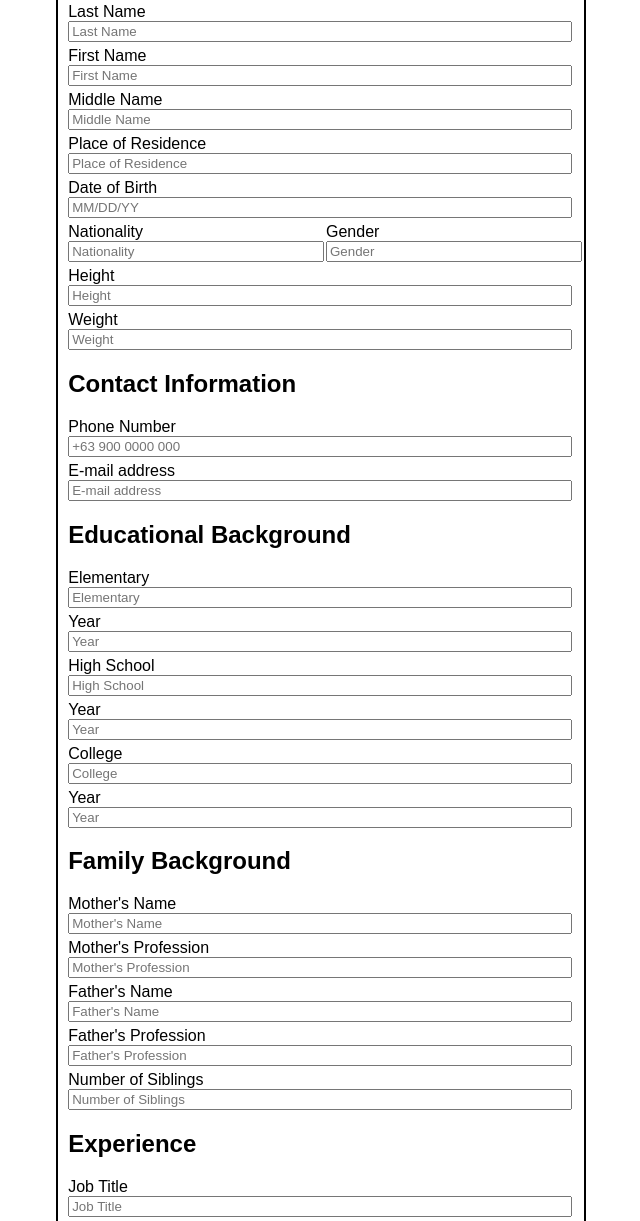
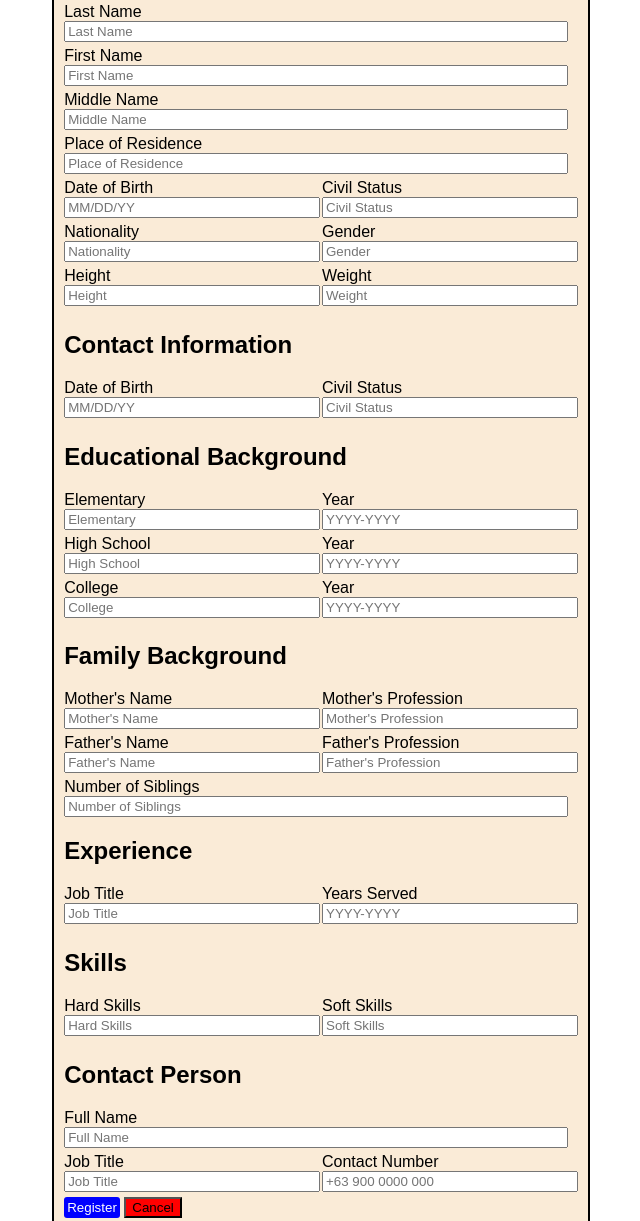
Before and after one commit to canvapro2022kc/canvapro2022kc.github.io, a plain HTML site: page f3/index.html in a window 1280 px wide. Shown: the part 87-1308 px from the top of the page, without its empty margins (319-959 px from the left). Drawn offline with Linux system fonts and the light colour scheme.

Commit message:
05/18/2024 fa3 montas

```diff
--- a/f3/external_registration.css
+++ b/f3/external_registration.css
@@ -7,10 +7,8 @@
     width: 40%;
     border: 2px solid black;
     border-radius: 5px;
-    padding: 0px 10px 15px 10px;
-    /* padding-left: 10px;
-    padding-right: 10px;
-    padding-bottom: 15px; */
+    padding: 0px 18px 15px 10px;
+    background-color: antiquewhite;
 }
 
 .form-control{
@@ -24,7 +22,7 @@ input[type="text"]{
 button[type="submit"]{
     border: none;
     border-radius: 3px;
-    padding: 5px;
+    padding: 3px;
     color: white;
     background-color: blue;
 }
@@ -37,6 +35,10 @@ button[type="button"]{
     background-color: red;
 }
 
+button[type="button"]:hover{
+    background-color: #ff5656;
+}
+
 .form-row {
     display: flex;
     justify-content: space-between;
@@ -47,6 +49,7 @@ button[type="button"]{
     margin-right: 10px;
 }
 
+
 .form-control:last-child {
     margin-right: 0;
 }
--- a/f3/index.html
+++ b/f3/index.html
@@ -28,9 +28,16 @@
                 <label for="place of residence">Place of Residence</label>
                 <input type="text" id="place of residence"  name="place of residence" placeholder="Place of Residence">
             </div>
+
+            <div class="form-row">
                 <div class="form-control">
                     <label for="date of birth">Date of Birth</label>
                     <input type="text" id="date of birth"  name="date of birth" placeholder="MM/DD/YY">
+                </div>
+                <div class="form-control">
+                    <label for="civil status">Civil Status</label>
+                    <input type="text" id="civil status"  name="civil status" placeholder="Civil Status">
+                </div>
             </div>
 
             <div class="form-row">
@@ -44,6 +51,7 @@
                 </div>
             </div>
 
+            <div class="form-row">
                 <div class="form-control">
                     <label for="height">Height</label>
                     <input type="text" id="height"  name="height" placeholder="Height">
@@ -52,41 +60,54 @@
                     <label for="weight">Weight</label>
                     <input type="text" id="weight"  name="weight" placeholder="Weight">
                 </div>
+            </div>
+
         <h2>Contact Information</h2>
+        <div class="form-row">
             <div class="form-control">
-                <label for="phone number">Phone Number</label>
-                <input type="text" id="phone number"  name="phone number" placeholder="+63 900 0000 000">
+                <label for="date of birth">Date of Birth</label>
+                <input type="text" id="date of birth"  name="date of birth" placeholder="MM/DD/YY">
             </div>
             <div class="form-control">
-                <label for="email">E-mail address</label>
-                <input type="text" id="email"  name="email" placeholder="E-mail address">
+                <label for="civil status">Civil Status</label>
+                <input type="text" id="civil status"  name="civil status" placeholder="Civil Status">
             </div>
+        </div>
+
         <h2>Educational Background</h2>
+        <div class="form-row">
             <div class="form-control">
                 <label for="elementary">Elementary</label>
                 <input type="text" id="elementary"  name="elementary" placeholder="Elementary">
             </div>
             <div class="form-control">
                 <label for="year">Year</label>
-                <input type="text" id="year"  name="year" placeholder="Year">
+                <input type="text" id="year"  name="year" placeholder="YYYY-YYYY">
             </div>
+        </div>
+        <div class="form-row">
             <div class="form-control">
                 <label for="high school">High School</label>
                 <input type="text" id="high school"  name="high school" placeholder="High School">
             </div>
             <div class="form-control">
                 <label for="year">Year</label>
-                <input type="text" id="year"  name="year" placeholder="Year">
+                <input type="text" id="year"  name="year" placeholder="YYYY-YYYY">
             </div>
+        </div>
+        <div class="form-row">
             <div class="form-control">
                 <label for="college">College</label>
                 <input type="text" id="college"  name="college" placeholder="College">
             </div>
             <div class="form-control">
                 <label for="year">Year</label>
-                <input type="text" id="year"  name="year" placeholder="Year">
+                <input type="text" id="year"  name="year" placeholder="YYYY-YYYY">
             </div>
+        </div>
+
         <h2>Family Background</h2>
+        <div class="form-row">
             <div class="form-control">
                 <label for="mother's name">Mother's Name</label>
                 <input type="text" id="mother's name"  name="mother's name" placeholder="Mother's Name">
@@ -95,6 +116,8 @@
                 <label for="mother's profession">Mother's Profession</label>
                 <input type="text" id="mother's profession"  name="mother's profession" placeholder="Mother's Profession">
             </div>
+        </div>
+        <div class="form-row">
             <div class="form-control">
                 <label for="Father's name">Father's Name</label>
                 <input type="text" id="father's name"  name="father's name" placeholder="Father's Name">
@@ -103,22 +126,26 @@
                 <label for="father's profession">Father's Profession</label>
                 <input type="text" id="father's profession"  name="father's profession" placeholder="Father's Profession">
             </div>
+        </div>
             <div class="form-control">
                 <label for="number of siblings">Number of Siblings</label>
                 <input type="text" id="number of siblings"  name="number of siblings" placeholder="Number of Siblings">
             </div>
 
         <h2>Experience</h2>
+        <div class="form-row">
             <div class="form-control">
                 <label for="job title">Job Title</label>
                 <input type="text" id="job title"  name="job title" placeholder="Job Title">
             </div>
             <div class="form-control">
                 <label for="year">Years Served</label>
-                <input type="text" id="year"  name="year" placeholder="Years Served">
+                <input type="text" id="year"  name="year" placeholder="YYYY-YYYY">
+            </div>
         </div>
 
         <h2>Skills</h2>
+        <div class="form-row">
             <div class="form-control">
                 <label for="hard skills">Hard Skills</label>
                 <input type="text" id="hard skills"  name="hard skills" placeholder="Hard Skills">
@@ -127,11 +154,14 @@
                 <label for="soft skills">Soft Skills</label>
                 <input type="text" id="soft skills"  name="soft skills" placeholder="Soft Skills">
             </div>
+        </div>
+
         <h2>Contact Person</h2>
             <div class="form-control">
                 <label for="full name">Full Name</label>
                 <input type="text" id="full name"  name="full name" placeholder="Full Name">
             </div>
+            <div class="form-row">
                 <div class="form-control">
                     <label for="job title">Job Title</label>
                     <input type="text" id="job title"  name="job title" placeholder="Job Title">
@@ -140,6 +170,8 @@
                     <label for="contact number">Contact Number</label>
                     <input type="text" id="contact number"  name="contact number" placeholder="+63 900 0000 000">
                 </div>
+            </div>
+
             <div class="buttons">
                 <button type="submit">Register</button>
                 <button type="button">Cancel</button>
```
Lines whose indentation alone changed are shown as unchanged.
